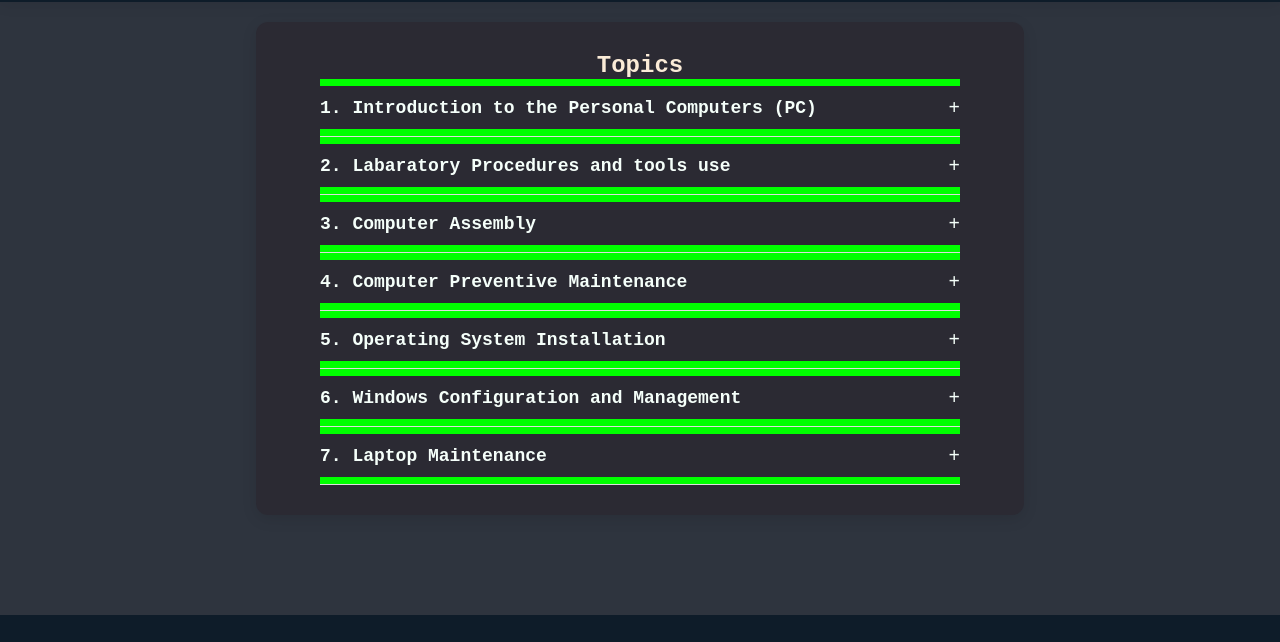
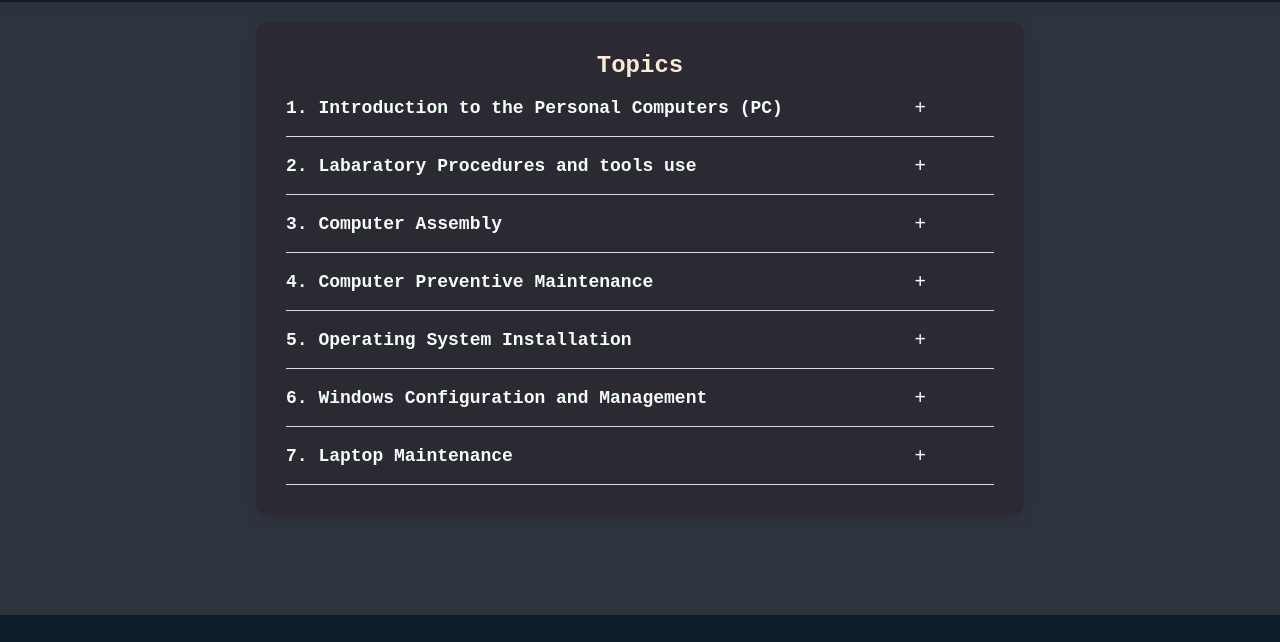
Before and after one commit to eviug/stuNotes, a plain HTML site: page index.html in a window 1280 px wide. Shown: the part 98-740 px from the top of the page. Drawn offline with Linux system fonts and the light colour scheme.

Commit message:
Update style.css

```diff
--- a/style.css
+++ b/style.css
@@ -469,10 +469,10 @@
 /* TOPICS */
 
 .topic-body {
-    width: 50vw;
+    max-width:1200px;
+    width:100%;
     margin: 0 auto;
-    /*background-color:#2b2a33;*/
-    background-color:#00ff00;
+    background-color:#2b2a33;
 }
 
 .topic-container {
```
